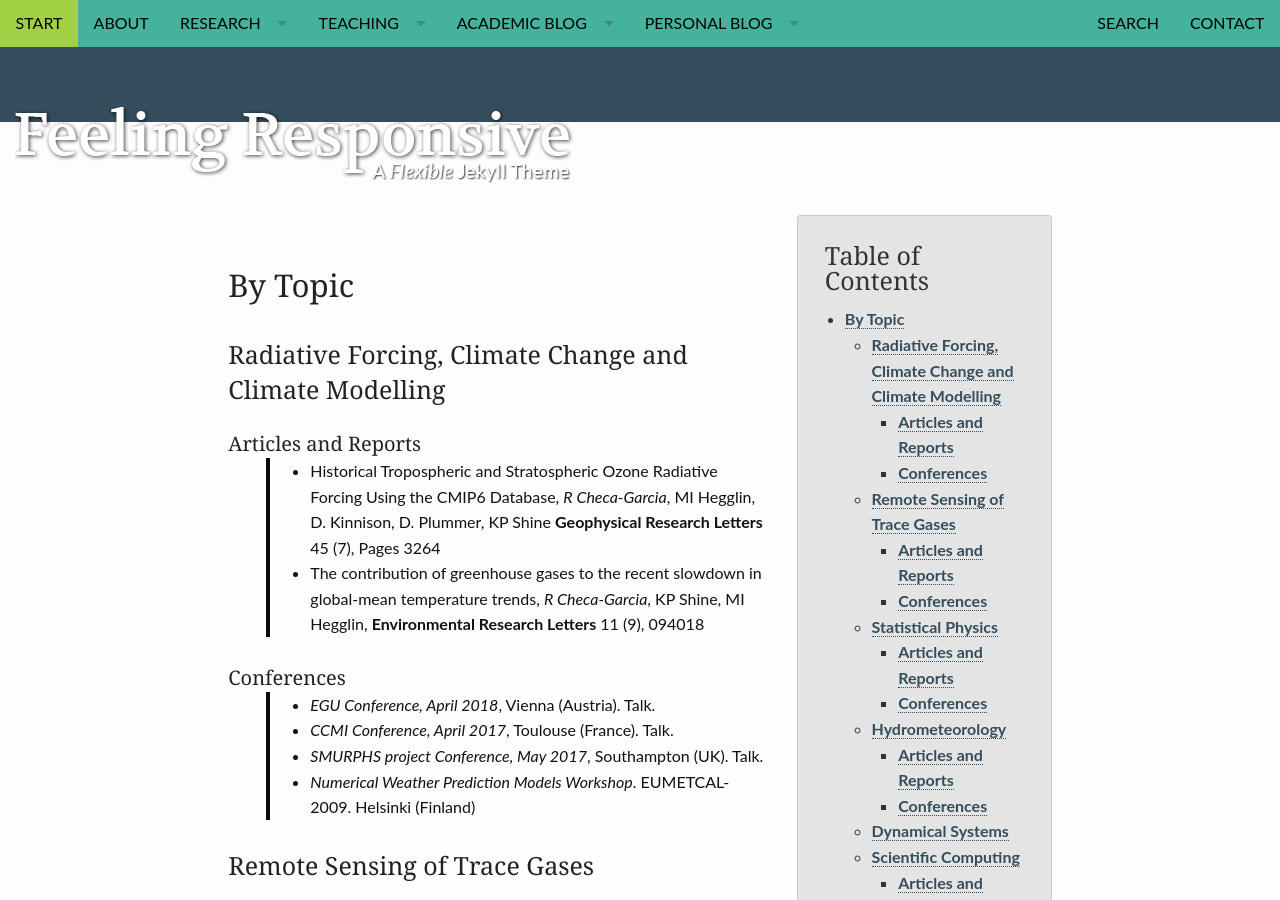
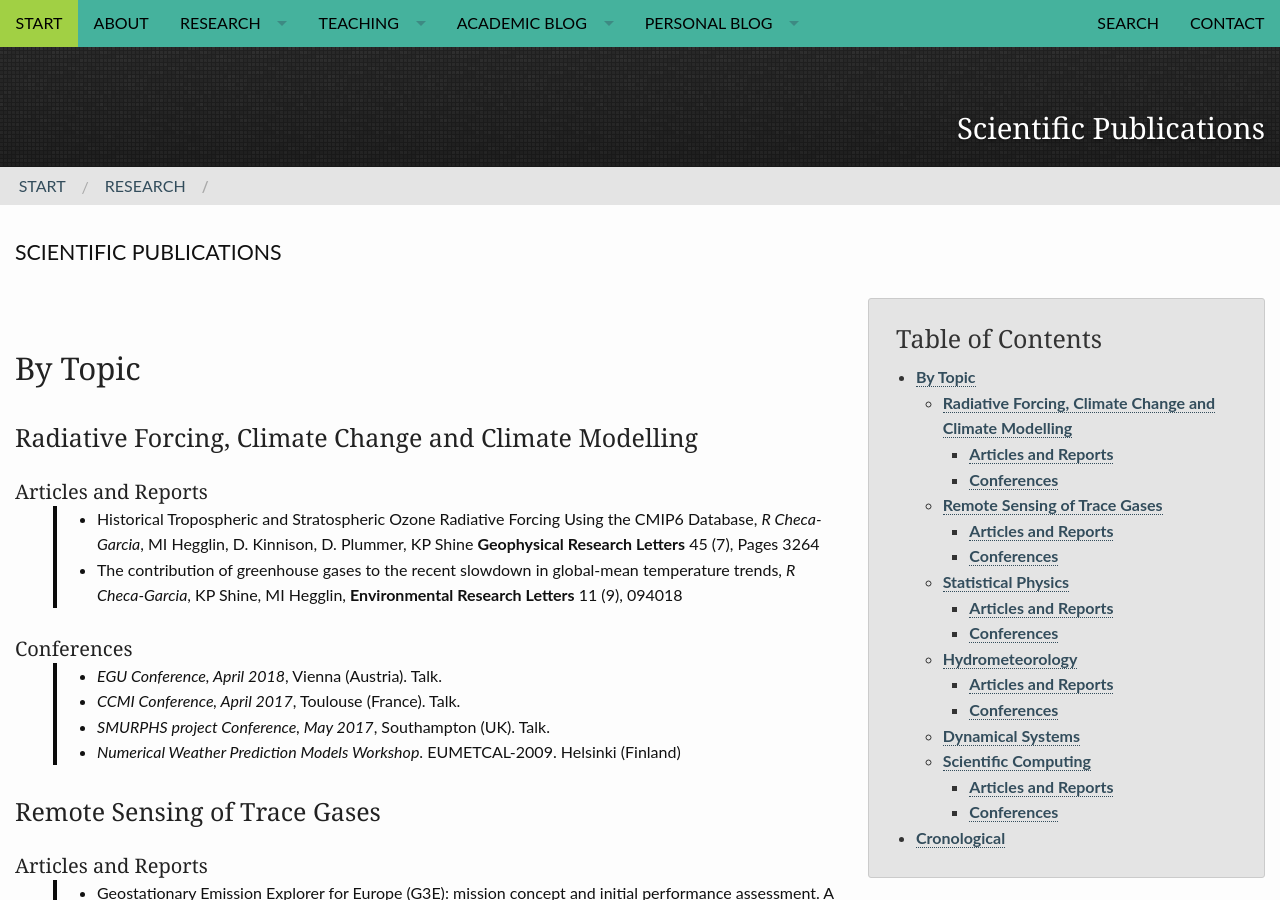
Before and after one commit to RCHG/rchg.github.io, a Jekyll site: the page built from pages/publications.md, in a window 1280 px wide and 900 px high. Built offline with Jekyll 4.4.1, drawn with Linux system fonts in a browser that asks for light colours; nearby versions of some CDN libraries; our own code applies the rules of GitHub Pages for plain Markdown files; comment, search, counter and statistics services are not loaded; some of the changed lines change nothing that is shown.

Commit message:
Update publications.md

```diff
--- a/pages/publications.md
+++ b/pages/publications.md
@@ -4,68 +4,7 @@
 permalink: "/research/publications/"
 header:
     title: Scientific Publications
-    pattern: pattern_jquery-dark-grey-tile.pngTable of Contents
-
-    Conferences & Workshops
-
-My own sofware codes
-
-Resources and Links
-
-Radiative Forcing and Climate Change
-
-    Historical Tropospheric and Stratospheric Ozone Radiative Forcing Using the CMIP6 Database, R Checa-Garcia, MI Hegglin, D. Kinnison, D. Plummer, KP Shine Geophysical Research Letters 45 (7), Pages 3264
-    The contribution of greenhouse gases to the recent slowdown in global-mean temperature trends, R Checa-Garcia, KP Shine, MI Hegglin, Environmental Research Letters 11 (9), 094018
-
-Remote Sensing of Trace Gases
-
-    Geostationary Emission Explorer for Europe (G3E): mission concept and initial performance assessment. A Butz, J Orphal, R Checa-Garcia, F Friedl-Vallon, T von Clarmann, , H Bovensmann, O Hasekamp, J Landgraf, T Knigge, D Weise, O Sqalli-Houssini, D Kemper, Atmospheric Measurement Techniques 8 (11), 4719-4734
-    Mapping spectroscopic uncertainties into prospective methane retrieval errors from Sentinel-5 and its precursor, Ramiro Checa-Garcia, Jochen Landgraf, Frank Hase, Ha Tran, Vincent Boudon, Frans Alkemade, Andre Butz. Atmos. Meas. Tech., 2015
-    Consolidation of SWIR requirements for Sentinel-5 satellite. ESA Technical Note (2013)
-    Spectroscopy relevance on SWIR requirements for S5 satellite. ESA Technical report (2013)
-    Remote Sensing G3E–Geostationary Emission Explorer for Europe: mission concept, AGU - Geophysical Research Abstracts, T. Knigge, F. Schmuelling A. Butz, J. Orphal, H. Bovensmann, T. von Clarmann, F. Friedl-Vallon, F. Hase, R Checa-Garcia, G. Hechenblaikner, October 2014.
-    Remote Sensing Simulated retrievals of methane total columns in support of future satellite missions: an error sources analysis, EGU - Geophysical Research Abstracts, Ramiro Checa-Garcia, Frans Alkemade, Vicent Boudon, Constanze Fischerkeller, Philipp Hahne, Frank Hase, Ha Tran, Jochen Landgraf, Andre Butz, April 2014.
-
-Statistical Physics
-
-    Critical analysis of the density functional theory prediction of enhanced capillary waves. P Tarazona, R.Checa-Garcia, E Chacón, Physical Review Letters 99 (19), 196101 (2007)
-    Density functional study of layering at liquid surfaces. R.Checa-Garcia, E Chacón, P Tarazona. Physical Review E 70 (6), 061601 (2004)
-    Intrinsic structure of liquid surface and capillary waves on the Density Functional Theory, R.Checa-Garcia. arXiv preprint arXiv:1307.6199 (2013)
-
-Hydrometeorology
-
-    An experiment to measure the spatial variability of rain drop size distribution using sixteen laser disdrometers. FJ Tapiador, R. Checa-Garcia, M De Castro Geophysical Research Letters 37 (16) (2010)
-    Precipitation estimates for hydroelectricity, FJ Tapiador, AY Hou, M de Castro, R. Checa-Garcia, F Cuartero, AP Barros, Energy & Environmental Science 4 (11), 4435-4448 (2011)
-    A maximum entropy modelling of the rain drop size distribution, R. Checa-Garcia, FJ Tapiador, Entropy 13 (2), 293-315 (2011)
-    First measurement of the small-scale spatial variability of the rain drop size distribution: Results from a crucial experiment and maximum entropy modeling R. Checa-Garcia arXiv preprint arXiv:1306.5649 (2013)
-    Binning effects on in-situ raindrop size distribution measurements. R.Checa-Garcia, A. Tokay, FJ Tapiador, Atmos. Meas. Tech. Discuss 7, (2014)
-    Supplement: Binning effects on in-situ raindrop size distribution measurements, R.Checa-Garcia Atmos. Meas. Tech. Discuss 7, (2014).
-
-Dynamical Systems
-
-    Toy Models of dynamical systems to understand topics of atmospheric dynamics. R. Checa-Garcia NWP Applications for Meteorology.
-
-Conferences & Workshops
-
-    Atmospheric Sciences
-        EGU Conference, April 2018, Vienna (Austria). Talk.
-        CCMI Conference, April 2017, Toulouse (France). Talk.
-        SMURPHS project Conference, May 2017, Southampton (UK). Talk.
-        EGU Conference, April 2014, Vienna (Austria). EGU2014-137. Additional author: Frank Hase.
-        13th. Plinius Conference: Mediterranean Storms, 7-9 Sep 2011 at CIMA, Savona (Italy),
-        Workshop Water and Society, University of Grenoble, May 2011, Summer Ecole of Physique, Les Houches (France).
-        5th. ESA Earth Observation Summer School, On Earth System Monitoring and Modelling Applications, 2-13 August 2010, ESA-ESRIN, Frascati-Rome (Italy).
-        Numerical Weather Prediction Models Workshop. EUMETCAL-2009. Helsinki (Finland)
-    Scientific Computing
-        Euro Sci-Python, Course and Conference, July 2010, Ecole Normale Superior, Paris(France),
-    Statistical Physics
-        FISES. Física Estadística Conferences: Navarra 2003, Madrid 2004, Granada 2007, Salamanca 2008.
-        6th Liquid Matter Conference, Utrecht - Netherlands (2005).
-        22th StatsPhysics, Bangalore - India (2004).
-        Proceedings of 6th Liquid Matter Conference., Published in J. Phys.: Condens. Matter 17.
-        Proceedings of 22th Statistical Physics Confer., Published in Pramana - Journal of Physics.
-
-Up to table of contents
+    pattern: pattern_jquery-dark-grey-tile.png
 breadcrumb: true
 ---
 <div class="row">
@@ -86,6 +25,7 @@
 
 </div><!-- /.medium-4.columns -->
 <div class="medium-8 medium-pull-4 columns" markdown="1">
+
 
 ## By Topic
 
@@ -151,7 +91,6 @@
 - Supplement: Binning effects on in-situ raindrop size distribution measurements, *R.Checa-Garcia* **Atmos. Meas. Tech. Discuss** 7, (2014).
 {:.smallquote}
 
-
 #### Conferences
 
 - 13th. *Plinius Conference: Mediterranean Storms*, 7-9 Sep 2011 at CIMA, Savona (Italy),
@@ -167,6 +106,7 @@
 
 #### Articles and Reports
 
+
 #### Conferences
 
   - *Python ECWMF*, Conference and Workshop, ECWMF, Reading, UK.
```
